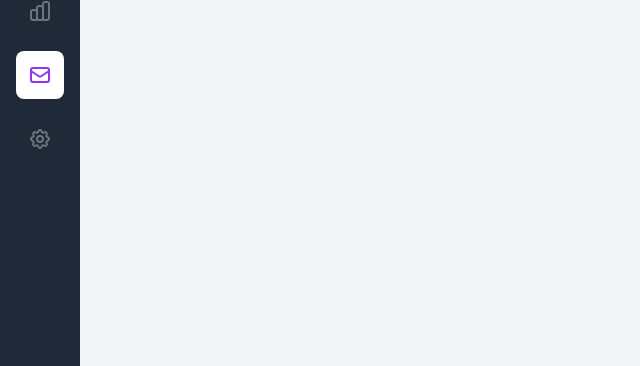
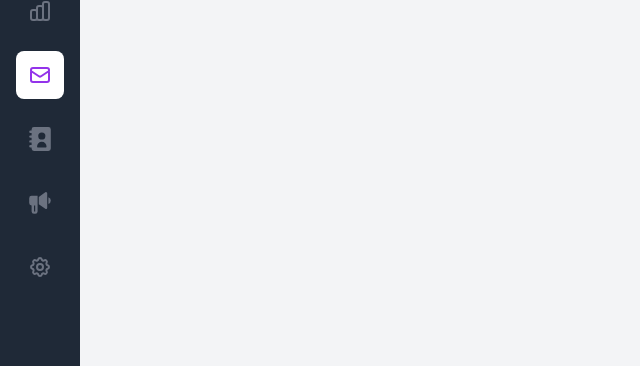
Before and after one commit to oussamaamou/Blog-Cultures-Partagees, a PHP site: page /views/manipuler_articles.php in a window 1280 px wide. Shown: the part 117-483 px from the top of the page, without its empty margins (0-640 px from the left). Run offline with PHP 8.4, Linux system fonts and the light colour scheme; a user stored in the database is signed in; data comes from the database, SQL or seed files in the repository; some libraries are stand-ins or nearby versions.

Commit message:
Regler la page de manipulation des articles

```diff
--- a/views/manipuler_articles.php
+++ b/views/manipuler_articles.php
@@ -89,6 +89,20 @@ if ($_SERVER['REQUEST_METHOD'] === 'POST') {
             </svg>
             </a>
 
+            <a href="gestion_utilisateur.php" class="inline-flex items-center justify-center py-3 hover:text-gray-400 hover:bg-gray-700 focus:text-gray-400 focus:bg-gray-700 rounded-lg">
+            <span class="sr-only">Utilisateurs</span>
+            <svg class="w-6 h-6 text-gray-500" aria-hidden="true" xmlns="http://www.w3.org/2000/svg" fill="currentColor" viewBox="0 0 18 20">
+                <path d="M16 0H4a2 2 0 0 0-2 2v1H1a1 1 0 0 0 0 2h1v2H1a1 1 0 0 0 0 2h1v2H1a1 1 0 0 0 0 2h1v2H1a1 1 0 0 0 0 2h1v1a2 2 0 0 0 2 2h12a2 2 0 0 0 2-2V2a2 2 0 0 0-2-2Zm-5.5 4.5a3 3 0 1 1 0 6 3 3 0 0 1 0-6ZM13.929 17H7.071a.5.5 0 0 1-.5-.5 3.935 3.935 0 1 1 7.858 0 .5.5 0 0 1-.5.5Z"/>
+            </svg>
+            </a>
+
+            <a href="article_administrateur.php" class="inline-flex items-center justify-center py-3 hover:text-gray-400 hover:bg-gray-700 focus:text-gray-400 focus:bg-gray-700 rounded-lg">
+            <span class="sr-only">Tous les Articles</span>
+            <svg class="w-6 h-6 text-gray-500" aria-hidden="true" xmlns="http://www.w3.org/2000/svg" fill="currentColor" viewBox="0 0 18 20">
+                <path d="M15 1.943v12.114a1 1 0 0 1-1.581.814L8 11V5l5.419-3.871A1 1 0 0 1 15 1.943ZM7 4H2a2 2 0 0 0-2 2v4a2 2 0 0 0 2 2v5a2 2 0 0 0 2 2h1a2 2 0 0 0 2-2V4ZM4 17v-5h1v5H4ZM16 5.183v5.634a2.984 2.984 0 0 0 0-5.634Z"/>
+            </svg>
+            </a>
+
             <a href="profile_administrateur.php" class="inline-flex items-center justify-center py-3 hover:text-gray-400 hover:bg-gray-700 focus:text-gray-400 focus:bg-gray-700 rounded-lg">
             <svg aria-hidden="true" fill="none" viewBox="0 0 24 24" stroke="currentColor" class="h-6 w-6">
             <path stroke-linecap="round" stroke-linejoin="round" stroke-width="2" d="M10.325 4.317c.426-1.756 2.924-1.756 3.35 0a1.724 1.724 0 002.573 1.066c1.543-.94 3.31.826 2.37 2.37a1.724 1.724 0 001.065 2.572c1.756.426 1.756 2.924 0 3.35a1.724 1.724 0 00-1.066 2.573c.94 1.543-.826 3.31-2.37 2.37a1.724 1.724 0 00-2.572 1.065c-.426 1.756-2.924 1.756-3.35 0a1.724 1.724 0 00-2.573-1.066c-1.543.94-3.31-.826-2.37-2.37a1.724 1.724 0 00-1.065-2.572c-1.756-.426-1.756-2.924 0-3.35a1.724 1.724 0 001.066-2.573c-.94-1.543.826-3.31 2.37-2.37.996.608 2.296.07 2.572-1.065z" />
@@ -155,7 +169,7 @@ if ($_SERVER['REQUEST_METHOD'] === 'POST') {
                             <div class="grid min-h-[140px] w-full place-items-center overflow-x-scroll rounded-lg lg:overflow-visible">
                                 <img
                                     class="object-cover object-center w-full h-96"
-                                    src="https://images.pexels.com/photos/4050347/pexels-photo-4050347.jpeg?cs=srgb&dl=pexels-vlada-karpovich-4050347.jpg&fm=jpg"
+                                    src="uploads/<?php echo $poster['Image'] ?>"
                                     alt="nature image"
                                 />
                             </div>
```
